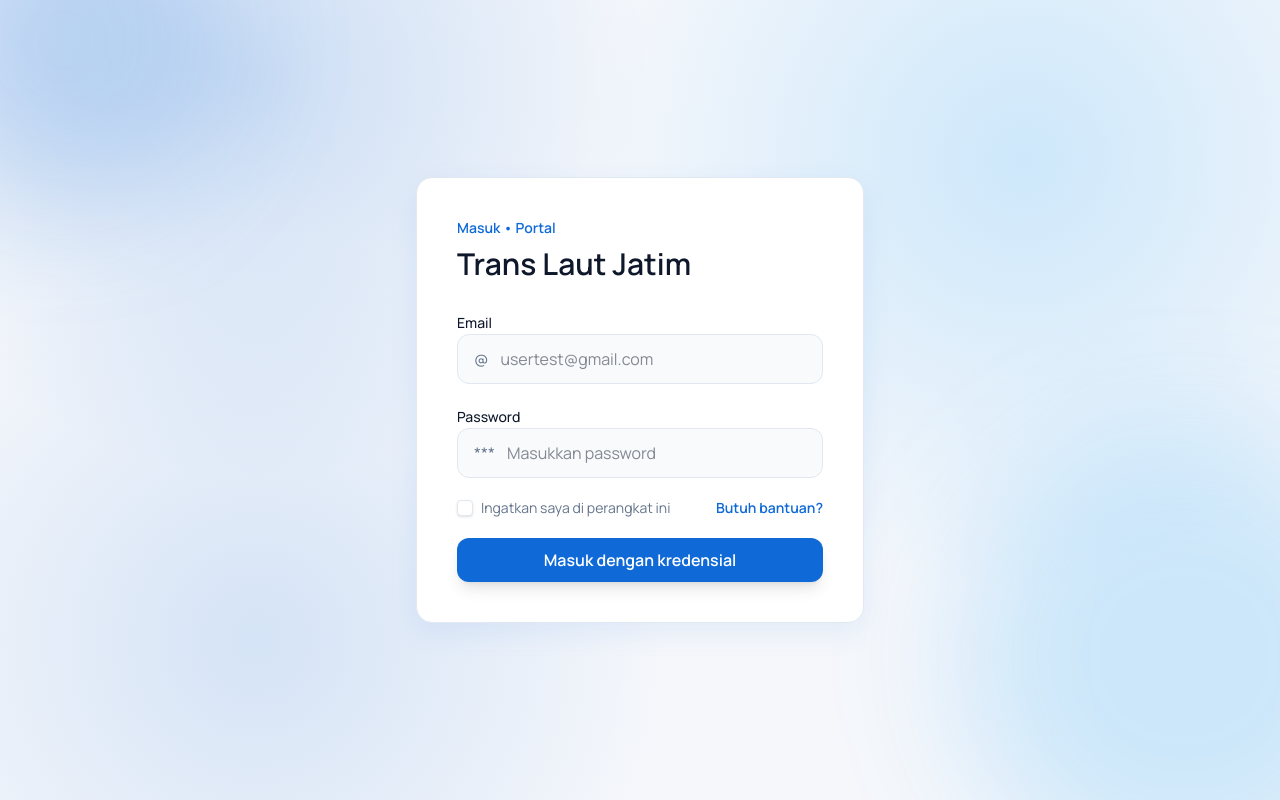
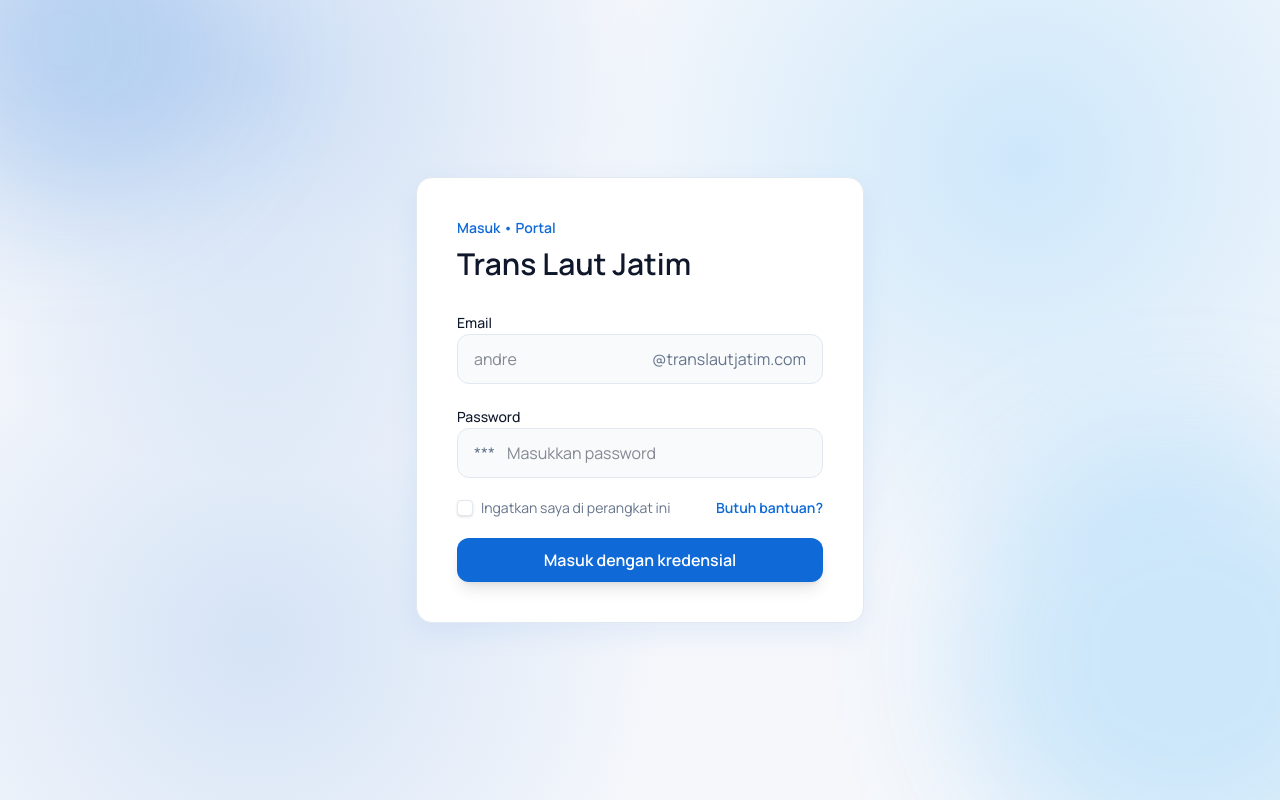
Before and after one commit to nugroh03/navisight_dashboard_and_backend, a Next.js app: page / in a window 1280 px wide. Built offline with nearby package versions, Linux system fonts and the light colour scheme.

Commit message:
feat : add statis and dinamis email login

```diff
--- a/package.json
+++ b/package.json
@@ -1,6 +1,6 @@
 {
   "name": "translautjatim",
-  "version": "0.4.10",
+  "version": "0.5.11",
   "private": true,
   "scripts": {
     "dev": "next dev -p 3949",
--- a/src/app/api/users/[id]/route.ts
+++ b/src/app/api/users/[id]/route.ts
@@ -8,10 +8,30 @@ import { z } from 'zod';
 
 const allowedRoles = ['CLIENT', 'WORKER'] as const;
 
+const EMAIL_DOMAIN = 'translautjatim.com';
+
+const normalizeEmailInput = (value: string) => {
+  const trimmed = value.trim();
+  if (!trimmed) {
+    return '';
+  }
+  const localPart = trimmed.split('@')[0].trim();
+  return localPart ? `${localPart}@${EMAIL_DOMAIN}` : '';
+};
+
+const emailSchema = z
+  .string()
+  .trim()
+  .min(1)
+  .transform((value) => normalizeEmailInput(value))
+  .refine((value) => z.string().email().safeParse(value).success, {
+    message: 'Format email tidak valid.',
+  });
+
 const updateUserSchema = z.object({
   id: z.string().uuid().optional(),
   name: z.string().trim().min(2).optional(),
-  email: z.string().email().optional(),
+  email: emailSchema.optional(),
   password: z.string().min(6).optional(),
   role: z.enum(allowedRoles).optional(),
   projectIds: z.array(z.string().uuid()).optional(),
--- a/src/app/api/users/route.ts
+++ b/src/app/api/users/route.ts
@@ -9,9 +9,29 @@ import { z } from 'zod';
 const allowedRoles = ['CLIENT', 'WORKER'] as const;
 type AllowedRole = (typeof allowedRoles)[number];
 
+const EMAIL_DOMAIN = 'translautjatim.com';
+
+const normalizeEmailInput = (value: string) => {
+  const trimmed = value.trim();
+  if (!trimmed) {
+    return '';
+  }
+  const localPart = trimmed.split('@')[0].trim();
+  return localPart ? `${localPart}@${EMAIL_DOMAIN}` : '';
+};
+
+const emailSchema = z
+  .string()
+  .trim()
+  .min(1)
+  .transform((value) => normalizeEmailInput(value))
+  .refine((value) => z.string().email().safeParse(value).success, {
+    message: 'Format email tidak valid.',
+  });
+
 const createUserSchema = z.object({
   name: z.string().trim().min(2).optional(),
-  email: z.string().email(),
+  email: emailSchema,
   password: z.string().min(6),
   role: z.enum(allowedRoles),
   projectIds: z.array(z.string().uuid()).optional(),
--- a/src/app/dashboard/users/page.tsx
+++ b/src/app/dashboard/users/page.tsx
@@ -15,6 +15,26 @@ type UserRow = {
   email: string;
   role: string | null;
   projects: ProjectOption[];
+};
+
+const EMAIL_DOMAIN = 'translautjatim.com';
+
+const normalizeEmailInput = (value: string) => {
+  const trimmed = value.trim();
+  if (!trimmed) {
+    return '';
+  }
+  const localPart = trimmed.split('@')[0].trim();
+  return localPart ? `${localPart}@${EMAIL_DOMAIN}` : '';
+};
+
+const getEmailLocalPart = (email: string) => {
+  const trimmed = email.trim();
+  const domainSuffix = `@${EMAIL_DOMAIN}`;
+  if (trimmed.toLowerCase().endsWith(domainSuffix)) {
+    return trimmed.slice(0, -domainSuffix.length);
+  }
+  return trimmed;
 };
 
 const fetchUsers = async (): Promise<UserRow[]> => {
@@ -181,7 +201,7 @@ export default function UsersPage() {
       setEditingUser(user);
       setEditingUserId(user.id ?? null);
       setFormName(user.name ?? '');
-      setFormEmail(user.email);
+      setFormEmail(getEmailLocalPart(user.email));
       setFormPassword('');
       setFormRole((user.role as 'CLIENT' | 'WORKER') ?? 'CLIENT');
       setFormProjectIds(user.projects.map((project) => project.id));
@@ -240,6 +260,12 @@ export default function UsersPage() {
       return;
     }
 
+    const normalizedEmail = normalizeEmailInput(formEmail);
+    if (!normalizedEmail) {
+      setErrors(['Format email tidak valid.']);
+      return;
+    }
+
     if (!editingUser && !formPassword.trim()) {
       setErrors(['Password wajib diisi untuk user baru.']);
       return;
@@ -252,7 +278,7 @@ export default function UsersPage() {
 
     const payload = {
       name: formName.trim() ? formName.trim() : undefined,
-      email: formEmail.trim(),
+      email: normalizedEmail,
       role: formRole,
       projectIds: formProjectIds,
       ...(formPassword.trim() ? { password: formPassword.trim() } : {}),
@@ -433,17 +459,24 @@ export default function UsersPage() {
                 <label className='block text-sm font-medium text-[var(--color-text)] mb-1'>
                   Email
                 </label>
+                <div className='flex items-center'>
                   <input
-                  type='email'
+                    type='text'
                     value={formEmail}
-                  onChange={(event) => setFormEmail(event.target.value)}
-                  className='w-full px-3 py-2 border border-[var(--color-border)] rounded-lg focus:outline-none focus:ring-2 focus:ring-[var(--color-primary)] focus:border-transparent'
-                  placeholder='email@contoh.com'
+                    onChange={(event) =>
+                      setFormEmail(event.target.value.split('@')[0])
+                    }
+                    className='flex-1 px-3 py-2 border border-[var(--color-border)] rounded-l-lg focus:outline-none focus:ring-2 focus:ring-[var(--color-primary)] focus:border-transparent'
+                    placeholder='andre'
                     required
                     disabled={
                       createMutation.isPending || updateMutation.isPending
                     }
                   />
+                  <span className='px-3 py-2 border border-l-0 border-[var(--color-border)] rounded-r-lg bg-[#f8fafc] text-sm text-[var(--color-muted)]'>
+                    @{EMAIL_DOMAIN}
+                  </span>
+                </div>
               </div>
 
               <div>
--- a/src/app/page.tsx
+++ b/src/app/page.tsx
@@ -3,6 +3,20 @@
 import { FormEvent, useState } from 'react';
 import { signIn } from 'next-auth/react';
 import { APP_CONFIG } from '@/config/app';
+
+const EMAIL_DOMAIN = 'translautjatim.com';
+
+const normalizeEmailInput = (value: string) => {
+  const trimmed = value.trim();
+  if (!trimmed) {
+    return '';
+  }
+  const localPart = trimmed.split('@')[0].trim();
+  if (trimmed.includes('@')) {
+    return trimmed;
+  }
+  return localPart ? `${localPart}@${EMAIL_DOMAIN}` : '';
+};
 
 const highlights = [
   {
@@ -24,9 +38,16 @@ export default function Home() {
     setLoading(true);
     setError('');
 
+    const normalizedEmail = normalizeEmailInput(email);
+    if (!normalizedEmail) {
+      setError('Email wajib diisi.');
+      setLoading(false);
+      return;
+    }
+
     const response = await signIn('credentials', {
       redirect: false,
-      email,
+      email: normalizedEmail,
       password,
       callbackUrl: '/dashboard',
     });
@@ -102,17 +123,21 @@ export default function Home() {
                 >
                   Email
                 </label>
-                <div className='flex items-center gap-3 rounded-xl border border-[var(--color-border)] bg-[#f8fafc] px-4 py-3 transition focus-within:border-[var(--color-primary-strong)] focus-within:shadow-[0_12px_34px_rgba(15,106,216,0.12)]'>
-                  <span className='text-[var(--color-muted)]'>@</span>
+                <div className='flex items-center rounded-xl border border-[var(--color-border)] bg-[#f8fafc] px-4 py-3 transition focus-within:border-[var(--color-primary-strong)] focus-within:shadow-[0_12px_34px_rgba(15,106,216,0.12)]'>
                   <input
                     id='email'
-                    type='email'
+                    type='text'
                     required
                     className='input-field'
-                    placeholder='usertest@gmail.com'
+                    placeholder='andre'
                     value={email}
                     onChange={(event) => setEmail(event.target.value)}
                   />
+                  {!email.includes('@') && (
+                    <span className='ml-3 text-[var(--color-muted)]'>
+                      @{EMAIL_DOMAIN}
+                    </span>
+                  )}
                 </div>
               </div>
 
```
Lines whose indentation alone changed are shown as unchanged.
